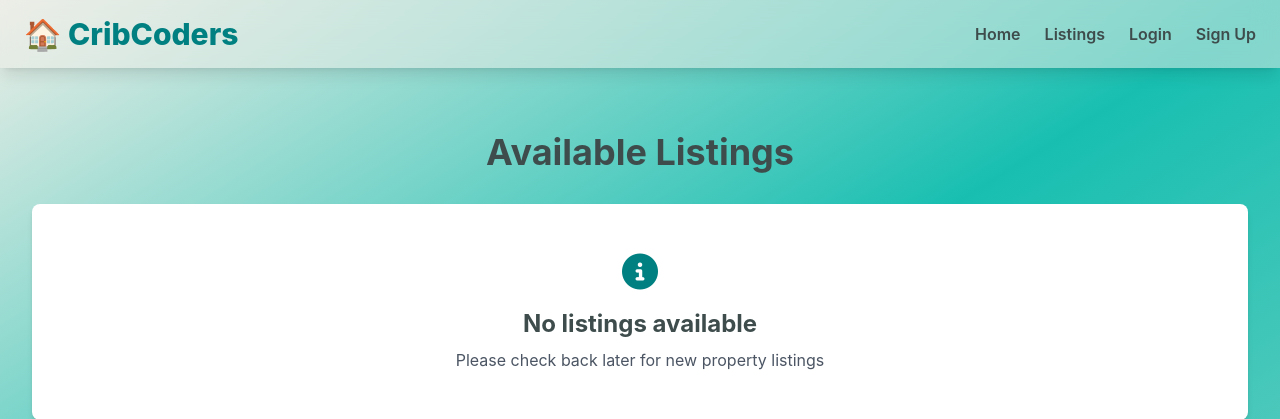
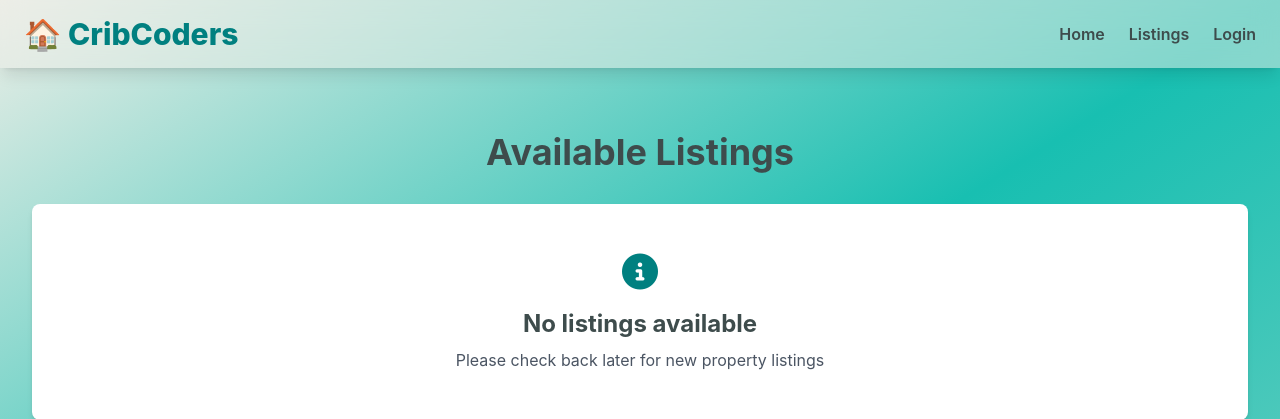
Before and after one commit to Crib-Coders/INFO2602Project, a Flask app: page / in a window 1280 px wide. Shown: the top 419 px of the page. Run offline with Flask 3, Linux system fonts and the light colour scheme; some libraries are stand-ins or nearby versions.

Commit message:
css edit

```diff
--- a/App/templates/layout.html
+++ b/App/templates/layout.html
@@ -70,7 +70,7 @@
           <a href="/logout" class="hover:text-[#008080] transition">Logout</a>
         {% else %}
           <a href="{{ url_for('auth_views.login_page') }}" class="hover:text-[#008080] transition">Login</a>
-          <a href="/signup" class="hover:text-[#008080] transition">Sign Up</a>
+          <!--<a href="/signup" class="hover:text-[#008080] transition">Sign Up</a> -->
         {% endif %}
       </div>
     </div>
```
